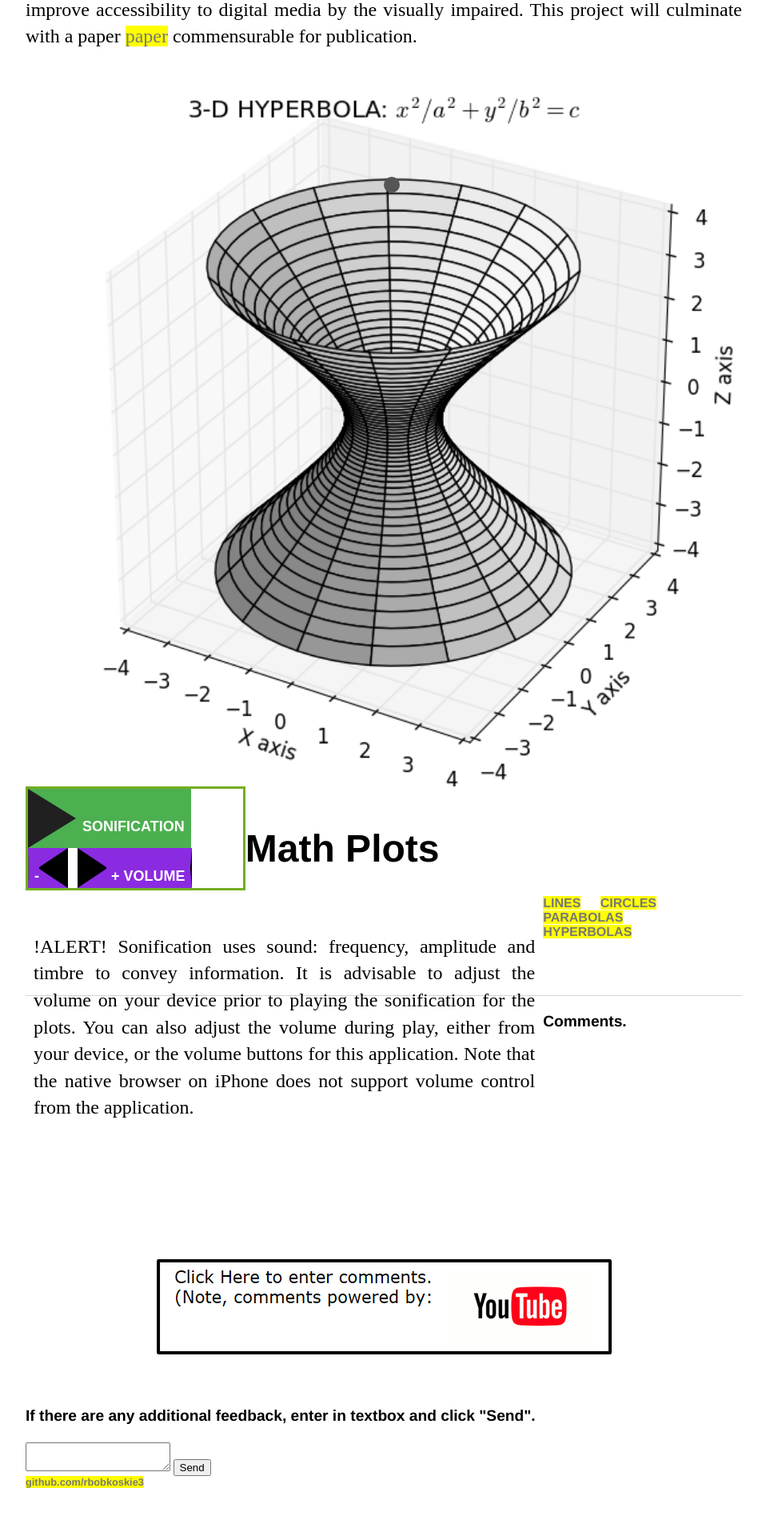
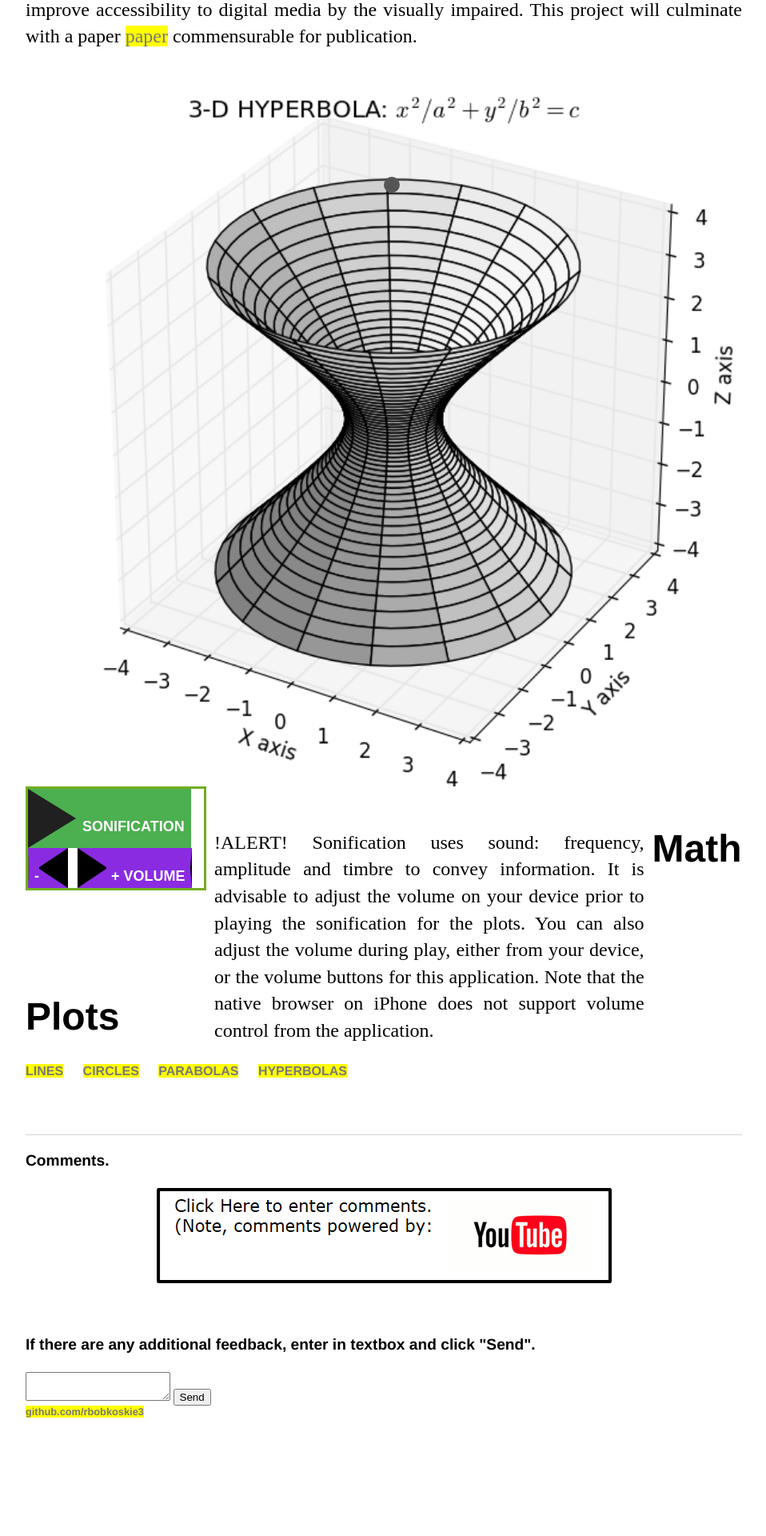
Before and after one commit to rbobkoskie3/rbobkoskie3.github.io, a Jekyll site: the page built from index.html, in a window 1280 px wide. Shown: the part 760-2680 px from the top of the page at 80% size, without its empty margins (160-1118 px from the left). Built offline with Jekyll 4.4.1, drawn with Linux system fonts in a browser that asks for light colours; after the commit the page ends 2592 px from its top, so only the background shows below that.

Commit message:
Add files via upload

```diff
--- a/index.html
+++ b/index.html
@@ -269,11 +269,11 @@ title: Math, Sonification, Plots
         */
 
         .floatButton {
-            width:30%;
+            //width:30%;
             //height:400px;
             //float:left;
 
-            //width: 220px;
+            width: 220px;
             height: 100%;
             // transform: scale(.5, .5);
             // display:inline-block;
@@ -282,13 +282,13 @@ title: Math, Sonification, Plots
         }
 
         .floatWarning {
-            width:70%;
-            height:400px;
+            width:60%;
+            //height:400px;
             float:left;
 
             //width: 100%;
             // width: 500px;
-            //height: 200px;
+            height: 200px;
             // height: 100%;
             //display:inline-block;
             // float:left;
```
